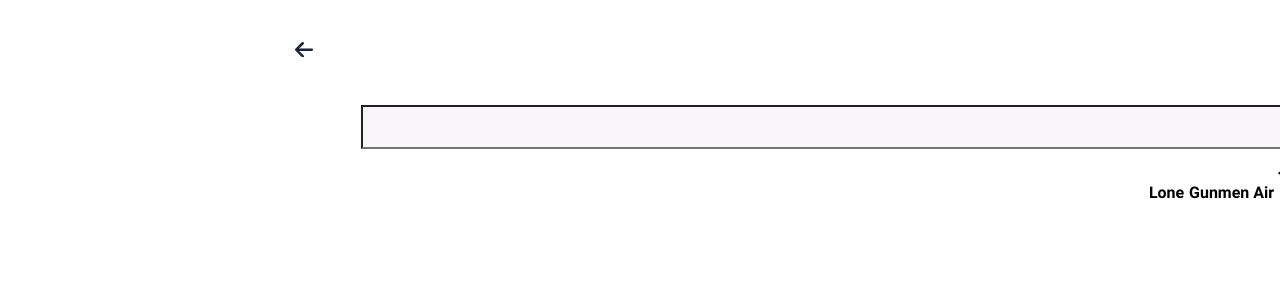
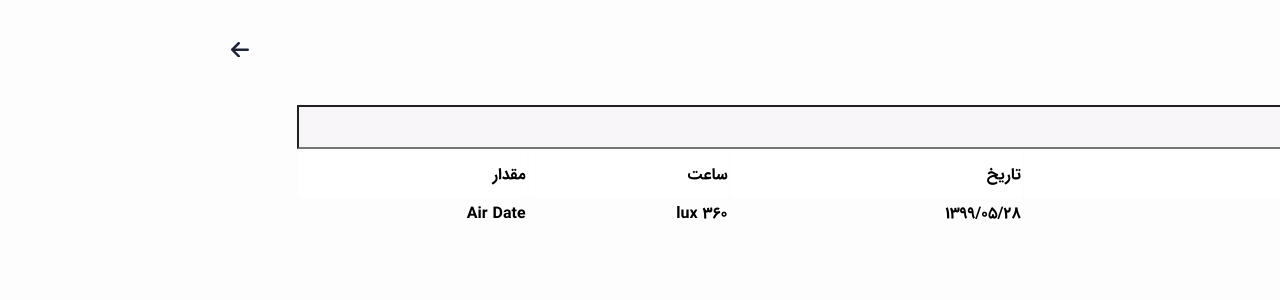
Before and after one commit to babaie774/iot, a Next.js app: page /playgrounds/notification in a window 1280 px wide. Shown: the top 300 px of the page. Built offline with nearby package versions, Linux system fonts and the light colour scheme.

Commit message:
change background color

```diff
--- a/src/assets/styles/globals.scss
+++ b/src/assets/styles/globals.scss
@@ -1,10 +1,11 @@
-@import "./helpers/variables";
+@import './helpers/variables';
 
 // Customize Bootstrap in this import!
-@import "./customBootstrap.scss";
+@import './customBootstrap.scss';
 
 html,
 body {
+  background-color: #fdfdfd;
   padding: 0;
   padding-right: 0 !important;
   padding-left: 0 !important;
@@ -50,7 +51,7 @@ a {
 .expandContent {
   width: calc(100% - 5.5rem) !important;
 }
-.fullWidth{
+.fullWidth {
   width: 100% !important;
 }
 .chatRoom {
--- a/src/basicComponents/dashboardContainer/components/checker/styles/checker.module.scss
+++ b/src/basicComponents/dashboardContainer/components/checker/styles/checker.module.scss
@@ -8,6 +8,7 @@
   align-items: center;
   justify-content: space-between;
   padding: 21px 16px;
+  background-color: #ffffff;
 }
 
 .checkerContainerRight {
--- a/src/basicComponents/dashboardContainer/components/controller/styles/controller.module.scss
+++ b/src/basicComponents/dashboardContainer/components/controller/styles/controller.module.scss
@@ -7,6 +7,7 @@
   align-items: center;
   border-radius: 14px;
   border: solid 1.6px #c6edd5;
+  background-color: #ffffff;
 }
 
 .controllerContainerTop {
--- a/src/basicComponents/dashboardContainer/components/sensor/styles/sensor.module.scss
+++ b/src/basicComponents/dashboardContainer/components/sensor/styles/sensor.module.scss
@@ -8,6 +8,7 @@
   align-items: center;
   margin-bottom: 20px;
   height: 80px;
+  background-color: #ffffff;
 }
 
 .sensorIcon {
--- a/src/basicComponents/dashboardContainer/styles/dashboardContainer.module.scss
+++ b/src/basicComponents/dashboardContainer/styles/dashboardContainer.module.scss
@@ -3,7 +3,7 @@
 }
 
 .dashboardContainer {
-  padding: 0 0 52px 0;
+  padding: 0 0 52px;
 }
 
 .ControllerHolder {
--- a/src/basicComponents/notificationComponents/components/table/Styles/table.module.scss
+++ b/src/basicComponents/notificationComponents/components/table/Styles/table.module.scss
@@ -0,0 +1,13 @@
+.TableContainer {
+  width: 100%;
+}
+
+.TableContainerTable {
+  width: 86%;
+  margin: auto;
+}
+
+.TableContainerHead {
+  height: 47px;
+  background-color: #ffffff;
+}
--- a/src/basicComponents/notificationComponents/components/table/index.tsx
+++ b/src/basicComponents/notificationComponents/components/table/index.tsx
@@ -19,7 +19,7 @@ function Table() {
                         <th>1399/05/28</th>
                         <th>360 lux</th>
                         <th>Air Date</th>
-                        <th>Lone Gunmen</th>
+                        {/* <th>Lone Gunmen</th> */}
                     </tr>
                 </tbody>
             </table>
```
